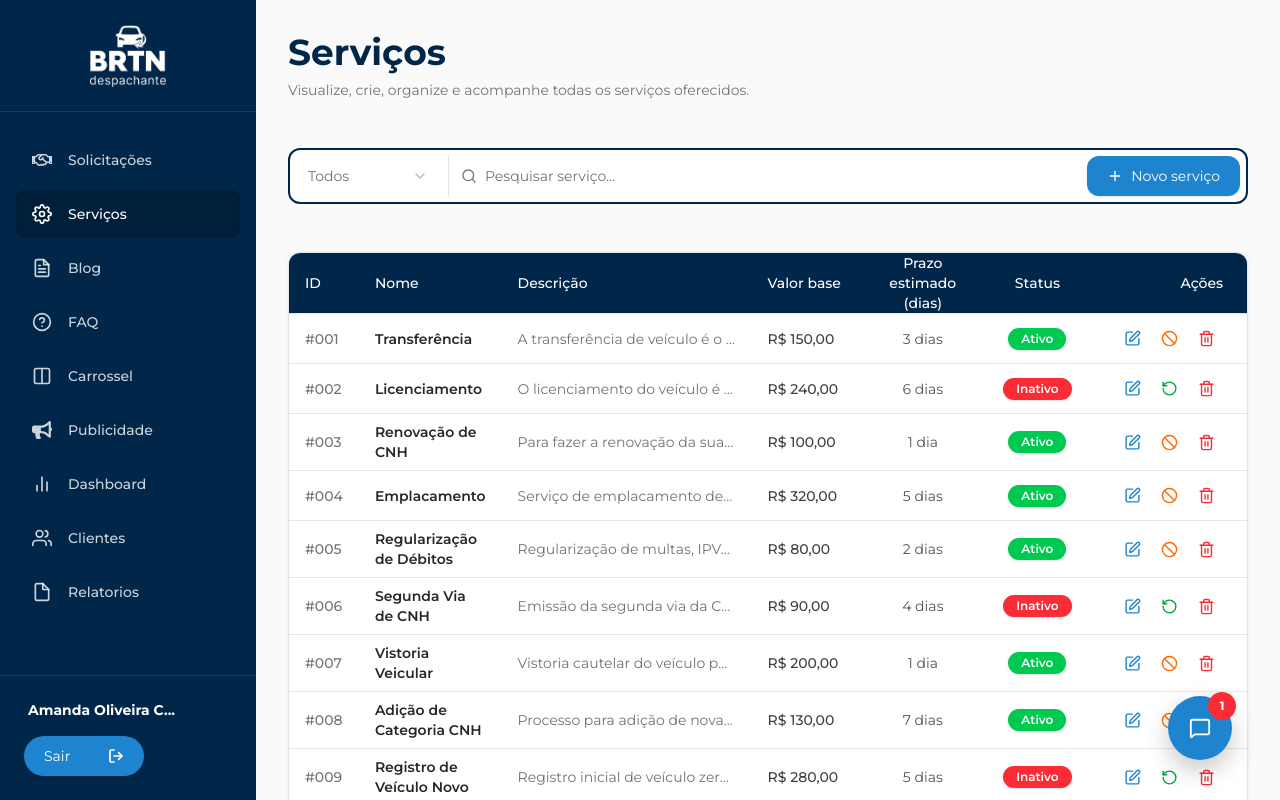
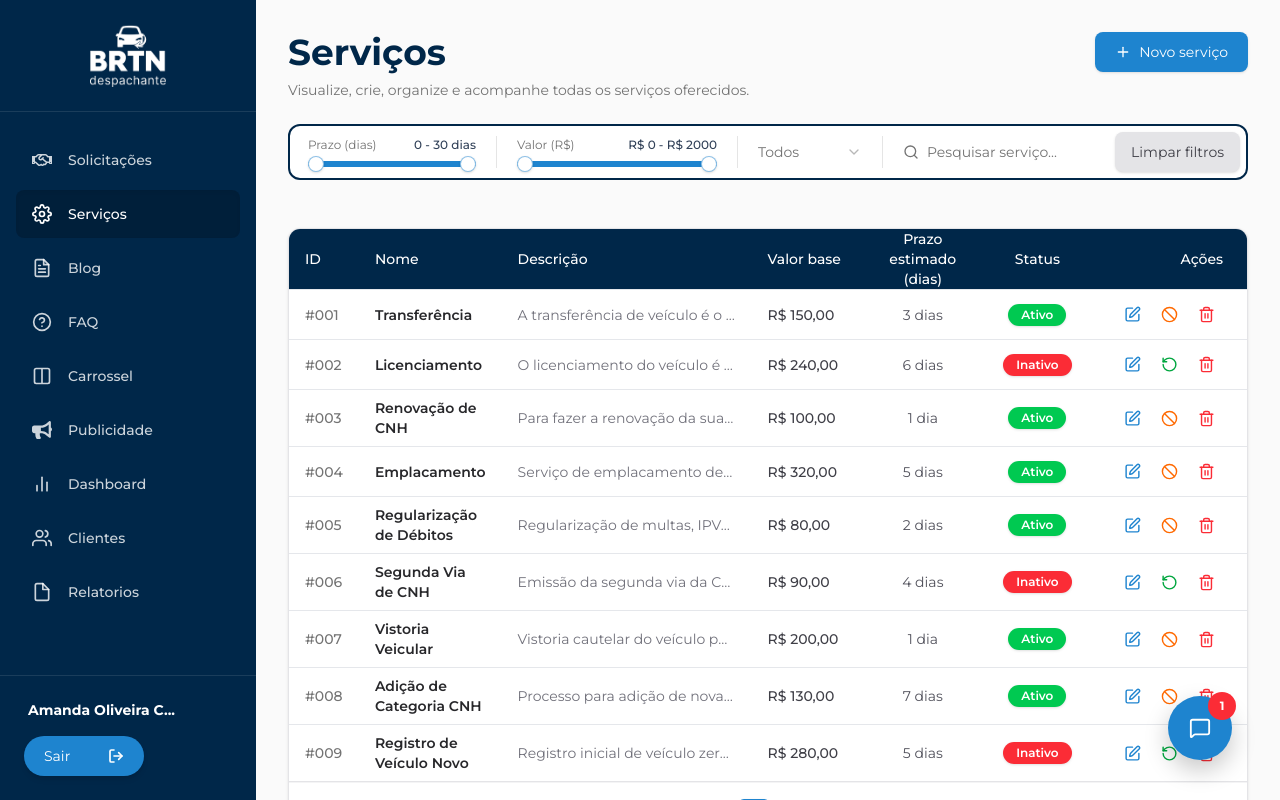
Before and after one commit to laboratorio-de-praticas-2026-1/front-end, a React (Vite) app: page /admin/servicos in a window 1280 px wide. Built offline with nearby package versions, Linux system fonts and the light colour scheme; no server answers.

Commit message:
Fix: corrige o erro no filtro slider do cms serviços

```diff
--- a/package.json
+++ b/package.json
@@ -18,6 +18,7 @@
     "@radix-ui/react-popover": "^1.1.15",
     "@radix-ui/react-select": "^2.2.6",
     "@radix-ui/react-separator": "^1.1.8",
+    "@radix-ui/react-slider": "^1.3.6",
     "@radix-ui/react-slot": "^1.2.4",
     "@tailwindcss/vite": "^4.2.1",
     "add": "^2.0.6",
--- a/src/components/sections/admin/servicos/ToolbarServicos.tsx
+++ b/src/components/sections/admin/servicos/ToolbarServicos.tsx
@@ -8,6 +8,7 @@ import {
   SelectTrigger,
   SelectValue,
 } from "@/components/ui/select"
+import { Slider } from "@/components/ui/slider"
 import { Plus, Search } from "lucide-react"
 
 export type StatusFiltro = "Todos" | "Ativo" | "Inativo"
@@ -15,68 +16,126 @@ export type StatusFiltro = "Todos" | "Ativo" | "Inativo"
 interface ToolbarServicosProps {
   statusFilter: StatusFiltro
   searchQuery: string
+  prazoRange: number[]
+  valorRange: number[]
   onStatusChange: (value: StatusFiltro) => void
   onSearchChange: (value: string) => void
+  onPrazoChange: (value: number[]) => void
+  onValorChange: (value: number[]) => void
+  onClearFilters: () => void
 }
 
 export default function ToolbarServicos({
   statusFilter,
   searchQuery,
+  prazoRange,
+  valorRange,
   onStatusChange,
   onSearchChange,
+  onPrazoChange,
+  onValorChange,
+  onClearFilters,
 }: ToolbarServicosProps) {
   const navigate = useNavigate()
 
   return (
-    <div className="w-full flex flex-col">
-      <h1 className="font-bold text-secondary text-4xl mb-2">Serviços</h1>
-      <p className="text-muted-foreground text-sm">
-        Visualize, crie, organize e acompanhe todas os serviços oferecidos.
-      </p>
+    <div className="w-full flex flex-col gap-6">
 
-      <div className="w-full flex flex-col sm:flex-row mt-10 md:mt-12 gap-3 items-stretch sm:items-center">
+      <div className="flex flex-col sm:flex-row sm:items-start justify-between gap-4">
+        <div>
+          <h1 className="font-bold text-secondary text-4xl mb-2">Serviços</h1>
+          <p className="text-muted-foreground text-sm">
+            Visualize, crie, organize e acompanhe todas os serviços oferecidos.
+          </p>
+        </div>
+        <Button
+          className="w-full sm:w-auto rounded-lg h-10 px-5 text-sm cursor-pointer flex gap-2 items-center justify-center shrink-0 shadow-sm transition-transform hover:scale-[1.02] active:scale-[0.98] bg-primary text-white"
+          type="button"
+          onClick={() => navigate("/admin/servicos/novo")}
+        >
+          <Plus className="h-4 w-4" />
+          Novo serviço
+        </Button>
+      </div>
 
-        {/* Container com borda azul — mesmo padrão do Blog */}
-        <div className="flex-1 flex flex-col sm:flex-row gap-3 sm:gap-0 border-2 border-secondary rounded-xl p-2 sm:p-1.5 bg-white w-full">
+      <div className="w-full flex flex-col xl:flex-row gap-4 xl:gap-0 items-stretch xl:items-center border-2 border-secondary rounded-xl p-2 sm:p-1.5 bg-white">
 
-          {/* Dropdown de Status */}
-          <div className="flex items-center gap-2 sm:pr-2 sm:border-r border-border">
-            <Select
-              value={statusFilter}
-              onValueChange={(val) => onStatusChange(val as StatusFiltro)}
-            >
-              <SelectTrigger className="h-10 border-none bg-white focus:ring-0 focus:ring-offset-0 w-full sm:w-36 text-sm text-muted-foreground shadow-none">
-                <SelectValue placeholder="Status" />
-              </SelectTrigger>
-              <SelectContent className="bg-white">
-                <SelectItem value="Todos" className="hover:bg-[#f0f0f0] transition-colors">Todos</SelectItem>
-                <SelectItem value="Ativo" className="hover:bg-[#f0f0f0] transition-colors">Ativo</SelectItem>
-                <SelectItem value="Inativo" className="hover:bg-[#f0f0f0] transition-colors">Inativo</SelectItem>
-              </SelectContent>
-            </Select>
+        {/* Slider de Prazo */}
+        <div className="flex flex-col justify-center w-full xl:w-48 px-3 py-1">
+          <div className="flex justify-between items-center mb-2">
+            <span className="text-xs text-muted-foreground">Prazo (dias)</span>
+            {/* Corrigido: exibe [0] e [1] separadamente */}
+            <span className="text-xs font-medium text-slate-700">
+              {prazoRange[0]} - {prazoRange[1]} dias
+            </span>
           </div>
+          <Slider
+            min={0}
+            max={30}
+            step={1}
+            value={prazoRange}
+            onValueChange={onPrazoChange}
+            className="w-full"
+          />
+        </div>
 
-          {/* Campo de busca */}
-          <div className="relative flex-1 group">
-            <Search className="absolute left-3 top-1/2 -translate-y-1/2 h-4 w-4 text-muted-foreground group-focus-within:text-secondary transition-colors" />
-            <Input
-              type="search"
-              placeholder="Pesquisar serviço..."
-              className="pl-9 border-none bg-transparent focus-visible:ring-0 h-10 w-full text-sm"
-              value={searchQuery}
-              onChange={(e) => onSearchChange(e.target.value)}
-            />
+        <div className="hidden xl:block w-px h-8 bg-border mx-2" />
+
+        {/* Slider de Valor */}
+        <div className="flex flex-col justify-center w-full xl:w-56 px-3 py-1">
+          <div className="flex justify-between items-center mb-2">
+            <span className="text-xs text-muted-foreground">Valor (R$)</span>
+            {/* Corrigido: exibe [0] e [1] separadamente */}
+            <span className="text-xs font-medium text-slate-700">
+              R$ {valorRange[0]} - R$ {valorRange[1]}
+            </span>
           </div>
+          <Slider
+            min={0}
+            max={2000}
+            step={50}
+            value={valorRange}
+            onValueChange={onValorChange}
+            className="w-full"
+          />
+        </div>
 
-          <Button
-            className="h-12 sm:h-auto rounded-xl px-5 text-sm cursor-pointer flex gap-2 items-center justify-center shrink-0 shadow-sm transition-transform hover:scale-[1.02] active:scale-[0.98] bg-primary text-white"
-            type="button"
-            onClick={() => navigate("/admin/servicos/novo")}
-          >
-            <Plus className="h-4 w-4" />
-            Novo serviço
-          </Button>
+        <div className="hidden xl:block w-px h-8 bg-border mx-2" />
+
+        <Select
+          value={statusFilter}
+          onValueChange={(val) => onStatusChange(val as StatusFiltro)}
+        >
+          <SelectTrigger className="h-10 border-none bg-transparent focus:ring-0 shadow-none w-full xl:w-32 text-sm text-muted-foreground">
+            <SelectValue placeholder="Status" />
+          </SelectTrigger>
+          <SelectContent className="bg-white z-50">
+            <SelectItem value="Todos" className="cursor-pointer">Todos</SelectItem>
+            <SelectItem value="Ativo" className="cursor-pointer">Ativo</SelectItem>
+            <SelectItem value="Inativo" className="cursor-pointer">Inativo</SelectItem>
+          </SelectContent>
+        </Select>
+
+        <div className="hidden xl:block w-px h-8 bg-border mx-2" />
+
+        <div className="relative flex-1 group flex items-center">
+          <Search className="absolute left-3 h-4 w-4 text-muted-foreground group-focus-within:text-secondary transition-colors" />
+          <Input
+            type="search"
+            placeholder="Pesquisar serviço..."
+            className="pl-9 border-none bg-transparent focus-visible:ring-0 h-10 w-full text-sm shadow-none"
+            value={searchQuery}
+            onChange={(e) => onSearchChange(e.target.value)}
+          />
         </div>
+
+        <Button
+          variant="secondary"
+          className="w-full xl:w-auto h-10 bg-zinc-200 text-zinc-700 hover:bg-zinc-300 rounded-lg cursor-pointer ml-0 xl:ml-2"
+          onClick={onClearFilters}
+        >
+          Limpar filtros
+        </Button>
 
       </div>
     </div>
--- /dev/null
+++ b/src/components/ui/slider.tsx
@@ -0,0 +1,33 @@
+import * as React from "react"
+import * as SliderPrimitive from "@radix-ui/react-slider"
+import { cn } from "@/lib/utils"
+
+function Slider({
+  className,
+  ...props
+}: React.ComponentPropsWithoutRef<typeof SliderPrimitive.Root>) {
+  return (
+    <SliderPrimitive.Root
+      className={cn(
+        "relative flex w-full touch-none select-none items-center",
+        className
+      )}
+      {...props}
+    >
+      <SliderPrimitive.Track className="relative h-1.5 w-full grow overflow-hidden rounded-full bg-primary/20">
+        <SliderPrimitive.Range className="absolute h-full bg-primary" />
+      </SliderPrimitive.Track>
+
+      {(props.value ?? props.defaultValue ?? [0]).map((_, i) => (
+        <SliderPrimitive.Thumb
+          key={i}
+          className="block h-4 w-4 rounded-full border border-primary/50 bg-white shadow transition-colors focus-visible:outline-none focus-visible:ring-1 focus-visible:ring-ring disabled:pointer-events-none disabled:opacity-50 cursor-pointer"
+        />
+      ))}
+    </SliderPrimitive.Root>
+  )
+}
+
+Slider.displayName = "Slider"
+
+export { Slider }
--- a/src/pages/admin/servicos/ServicosAdmin.tsx
+++ b/src/pages/admin/servicos/ServicosAdmin.tsx
@@ -6,6 +6,10 @@ import { mockServicos, type Servico } from "@/mocks/mockServicos"
 import ModalConfirmacaoServico, { type TipoModalServico } from "@/components/admin/servicos/ModalConfirmacaoServico.tsx"
 
 const ITEMS_PER_PAGE = 9
+
+// Valores iniciais extraídos como constante para reusar no reset
+const PRAZO_INICIAL: number[] = [0, 30]
+const VALOR_INICIAL: number[] = [0, 2000]
 
 type ModalState = {
   isOpen: boolean
@@ -21,6 +25,10 @@ export function ServicosAdmin() {
   const [servicos, setServicos] = useState<Servico[]>(mockServicos)
   const [modalLoading, setModalLoading] = useState(false)
 
+  // Corrigido: iniciados com [min, max] para ativar os dois handles no Slider
+  const [prazoRange, setPrazoRange] = useState<number[]>(PRAZO_INICIAL)
+  const [valorRange, setValorRange] = useState<number[]>(VALOR_INICIAL)
+
   const [modalState, setModalState] = useState<ModalState>({
     isOpen: false,
     type: null,
@@ -33,13 +41,25 @@ export function ServicosAdmin() {
     return servicos.filter((s) => {
       const matchStatus =
         statusFilter === "Todos" || s.status === statusFilter
+
       const matchSearch =
         searchQuery.trim() === "" ||
         s.nome.toLowerCase().includes(searchQuery.toLowerCase()) ||
         s.descricao.toLowerCase().includes(searchQuery.toLowerCase())
-      return matchStatus && matchSearch
+
+      // Corrigido: filtra pelo range de prazo
+      const matchPrazo =
+        s.prazo == null ||
+        (s.prazo >= prazoRange[0] && s.prazo <= prazoRange[1])
+
+      // Corrigido: filtra pelo range de valor
+      const matchValor =
+        s.valor == null ||
+        (s.valor >= valorRange[0] && s.valor <= valorRange[1])
+
+      return matchStatus && matchSearch && matchPrazo && matchValor
     })
-  }, [servicos, statusFilter, searchQuery])
+  }, [servicos, statusFilter, searchQuery, prazoRange, valorRange])
 
   const totalResultados = servicosFiltrados.length
 
@@ -55,6 +75,25 @@ export function ServicosAdmin() {
 
   const handleSearchChange = (value: string) => {
     setSearchQuery(value)
+    setCurrentPage(1)
+  }
+
+  const handlePrazoChange = (value: number[]) => {
+    setPrazoRange(value)
+    setCurrentPage(1)
+  }
+
+  const handleValorChange = (value: number[]) => {
+    setValorRange(value)
+    setCurrentPage(1)
+  }
+
+  // Corrigido: reseta todos os filtros incluindo os ranges
+  const handleClearFilters = () => {
+    setStatusFilter("Todos")
+    setSearchQuery("")
+    setPrazoRange(PRAZO_INICIAL)
+    setValorRange(VALOR_INICIAL)
     setCurrentPage(1)
   }
 
@@ -87,7 +126,6 @@ export function ServicosAdmin() {
 
     setModalLoading(true)
     try {
-      // TODO: integração com API
       await new Promise((res) => setTimeout(res, 600))
 
       if (modalState.type === "excluir") {
@@ -112,11 +150,17 @@ export function ServicosAdmin() {
 
   return (
     <div className="flex flex-col gap-6">
+      {/* Corrigido: todas as props agora passadas corretamente */}
       <ToolbarServicos
         statusFilter={statusFilter}
         searchQuery={searchQuery}
+        prazoRange={prazoRange}
+        valorRange={valorRange}
         onStatusChange={handleStatusChange}
         onSearchChange={handleSearchChange}
+        onPrazoChange={handlePrazoChange}
+        onValorChange={handleValorChange}
+        onClearFilters={handleClearFilters}
       />
 
       <ServicosTable
```
Also changed, not shown: 1 other file (tests, documents, lock files or other folders).
